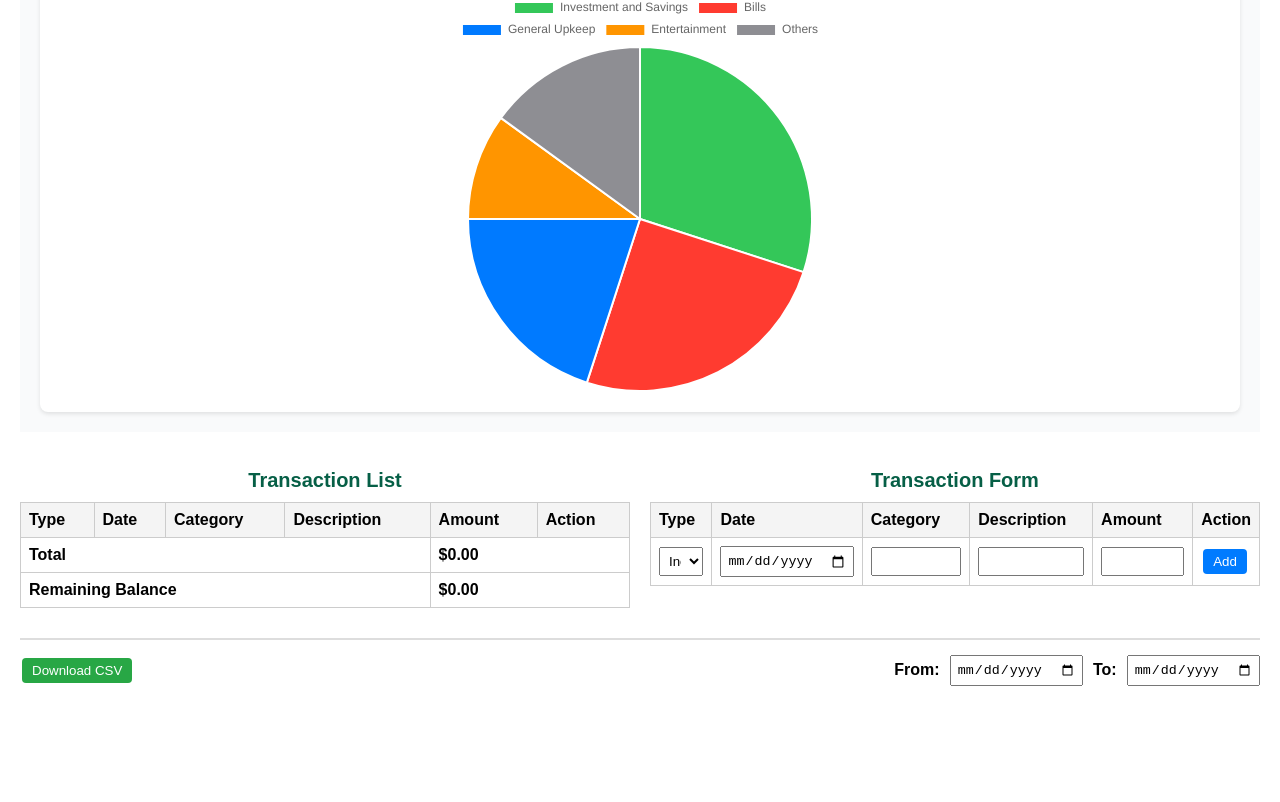
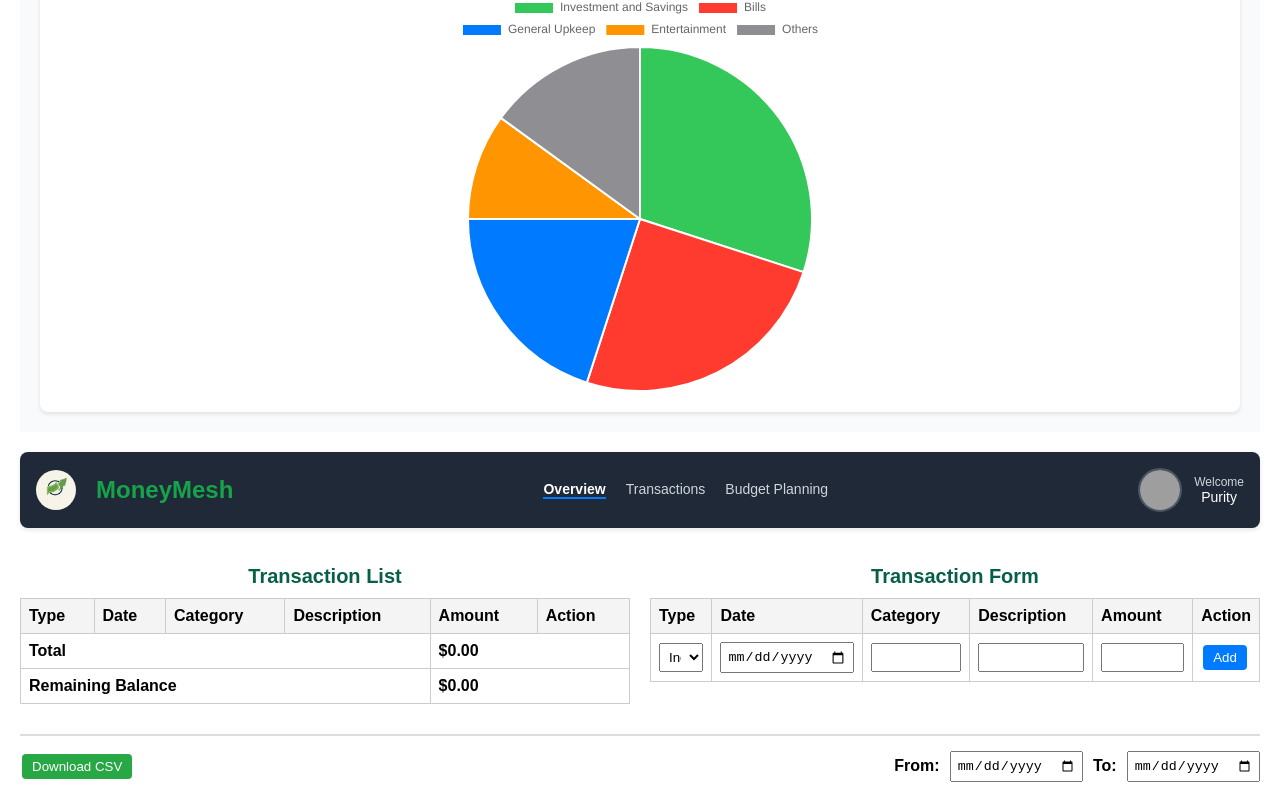
Before and after one commit to PrincessOkaroni/MoneyMesh, a React (Create React App) app: page /overview in a window 1280 px wide. Shown: the part 2946-3748 px from the top of the page. Before the commit the page ends 3652 px from the top, so only its background shows below. Built offline with nearby package versions, Linux system fonts and the light colour scheme; grey boxes are pictures that could not be loaded.

Commit message:
works on FILE

```diff
--- a/src/components/Transaction.js
+++ b/src/components/Transaction.js
@@ -1,5 +1,11 @@
 import React, { useState, useEffect } from "react";
 import "./Transaction.css";
+import { NavLink } from 'react-router-dom';
+import logo from '../assets/moneymesh-logo.png';
+
+
+
+
 
 const Transaction = () => {
   const [transactions, setTransactions] = useState([]);
@@ -86,8 +92,37 @@ const Transaction = () => {
     document.body.removeChild(link);
   };
 
+
   return (
     <div className="transaction-container">
+      <nav className="navbar">
+        <div className="logo-container">
+          <img src={logo} alt="MoneyMesh Logo" className="logo" />
+          <span className="brand">MoneyMesh</span>
+        </div>
+        <div className="nav-tabs">
+          <NavLink to="/overview" className={({ isActive }) => `nav-tab ${isActive ? 'nav-tab-active' : ''}`}>
+            Overview
+          </NavLink>
+          <NavLink to="/transactions" className={({ isActive }) => `nav-tab ${isActive ? 'nav-tab-active' : ''}`}>
+            Transactions
+          </NavLink>
+          <NavLink to="/budget-planning" className={({ isActive }) => `nav-tab ${isActive ? 'nav-tab-active' : ''}`}>
+            Budget Planning
+          </NavLink>
+        </div>
+        <div className="profile-section">
+          <img
+            src="https://i.pravatar.cc/40"
+            alt="User"
+            className="profile-pic"
+          />
+          <div className="profile-info">
+            <span className="welcome">Welcome</span>
+            <span className="username">Purity</span>
+          </div>
+        </div>
+      </nav>
       <div className="transaction-section">
         <div className="transaction-table">
           <h2 className="section-title">Transaction List</h2>
```
